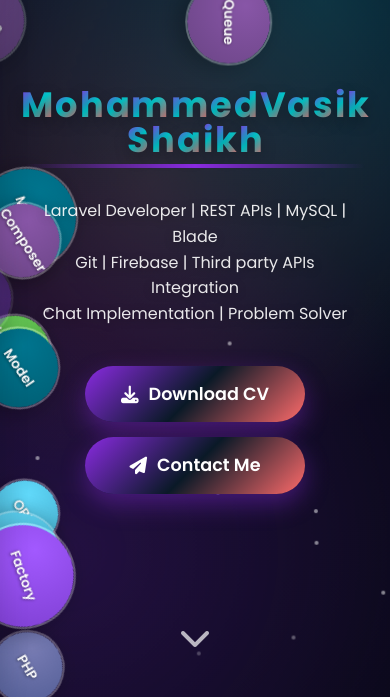
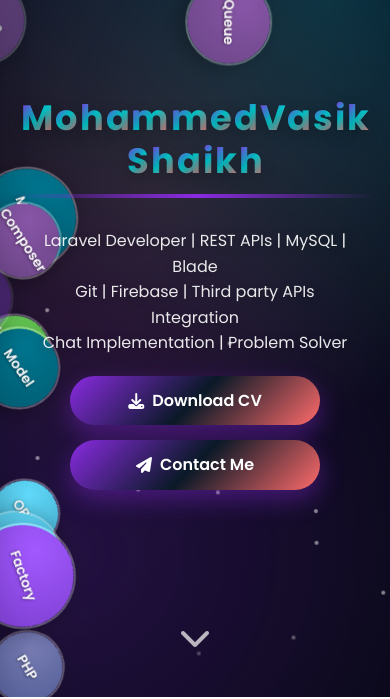
Before and after one commit to vasikshaikh/portfolio, a plain HTML site: page index.html in a window 390 px wide. Shown: the part 147-846 px from the top of the page. Drawn offline with Linux system fonts and the light colour scheme.

Commit message:
mobile response changes

```diff
--- a/css/style.css
+++ b/css/style.css
@@ -2816,45 +2816,90 @@ button,
   tap-highlight-color: transparent !important; /* For Android/Chrome */
 }
 
-/* Enhanced Hero Section for Mobile - Proper Name Display */
+/* Enhanced Hero Section for Mobile - Proper Name and Button Adjustments */
 @media (max-width: 576px) {
+  .hero {
+    padding: 80px 0 60px; /* Adjust overall padding for better fit */
+    min-height: 100vh; /* Full screen height */
+  }
+
+  .hero-content {
+    padding: 0 15px; /* Side padding to center content without touching edges */
+    text-align: center; /* Ensure all text is centered */
+  }
+
   .name-container {
-    min-height: auto; /* Allow natural height */
-    padding: 10px 0; /* Add some vertical spacing */
+    min-height: auto; /* Natural height */
+    padding: 20px 0; /* More vertical spacing for centering */
+    display: flex;
+    justify-content: center; /* Horizontal center */
+    align-items: center; /* Vertical center */
   }
 
   .name-wrapper {
-    flex-direction: row; /* Keep horizontal, but allow wrap */
-    flex-wrap: wrap; /* Allow wrapping if needed */
-    justify-content: center; /* Center the name */
-    gap: 0; /* Remove extra gaps between words */
+    flex-direction: row; /* Horizontal layout */
+    flex-wrap: wrap; /* Wrap if screen is too small */
+    justify-content: center; /* Center the entire name */
+    align-items: center; /* Align vertically */
+    gap: 8px; /* Small gap between wrapped parts */
+    max-width: 90%; /* Prevent overflow */
+    margin: 0 auto; /* Auto margins for additional centering */
   }
 
   .name-line {
-    display: flex; /* Keep letters in line */
-    white-space: nowrap; /* Prevent breaking within words */
-    margin: 0 5px; /* Space between words */
+    display: flex; /* Inline letters */
+    white-space: nowrap; /* No break within words */
+    margin: 0 4px; /* Space between words */
   }
 
   .name-letter {
-    font-size: 2.2rem; /* Adjusted size for visibility */
-    margin: 0 1px; /* Tight spacing between letters */
+    font-size: 2.2rem; /* Visible size */
+    margin: 0 1px; /* Letter spacing */
   }
 
   .hero p {
     font-size: 1rem;
-    line-height: 1.6; /* Better readability */
+    line-height: 1.6;
     text-align: center;
-    padding: 0 15px; /* Side padding to prevent edge touch */
-  }
-
-  .hero-content {
-    padding: 0 10px; /* Ensure content doesn't touch edges */
+    padding: 0 15px;
+    margin: 20px auto; /* Center and space */
+    max-width: 100%; /* Full width text */
   }
 
   .hero-btns {
-    flex-direction: column;
+    flex-direction: column; /* Stack vertically */
     gap: 15px;
+    justify-content: center; /* Center buttons */
+    align-items: center; /* Align to center */
+    width: 100%; /* Full width container */
+    max-width: 300px; /* Optional: Limit max width for aesthetics */
+    margin: 0 auto; /* Center the button group */
+  }
+
+  .btn {
+    width: 100%; /* Full width for same size */
+    max-width: 250px; /* Fixed max to make them equal */
+    padding: 12px 0; /* Equal padding */
+    font-size: 1rem; /* Consistent font */
+    text-align: center; /* Center text inside */
+    box-sizing: border-box; /* Include padding in width */
+  }
+
+  .btn-primary,
+  .btn-outline {
+    display: flex; /* Flex for icon + text centering */
+    justify-content: center;
+    align-items: center;
+    gap: 8px; /* Space between icon and text */
+  }
+
+  /* Ensure no overflow */
+  .hero-bg,
+  .floating-particles,
+  .laravel-bubbles {
+    width: 100vw;
+    height: 100vh;
+    overflow: hidden;
   }
 }
 
```
